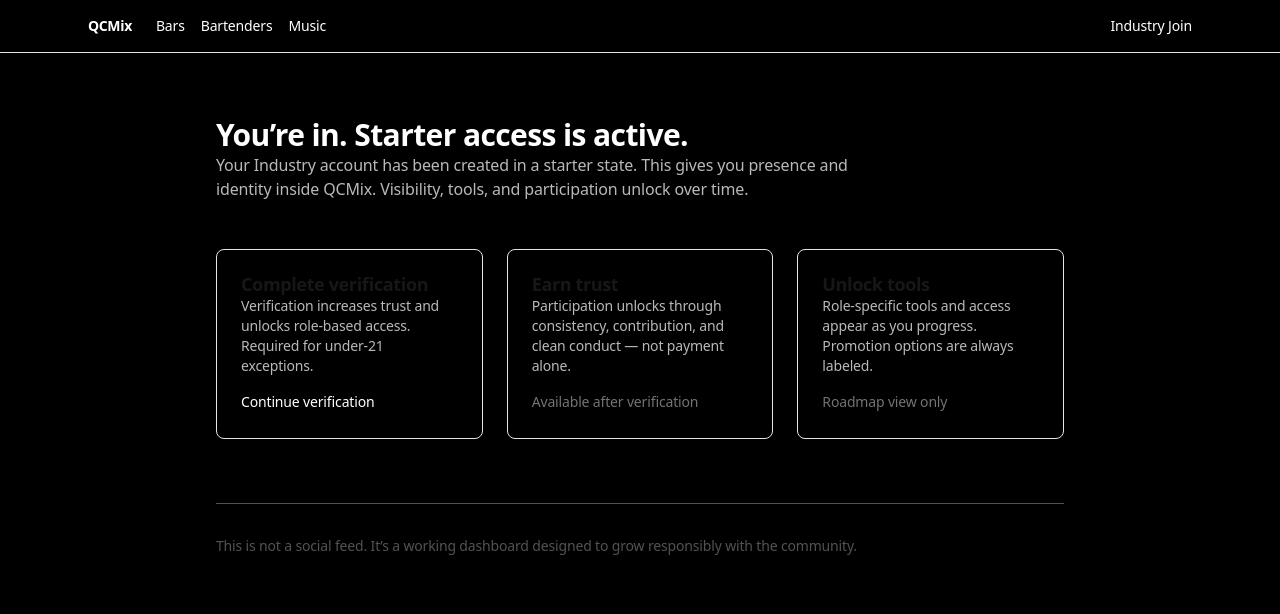
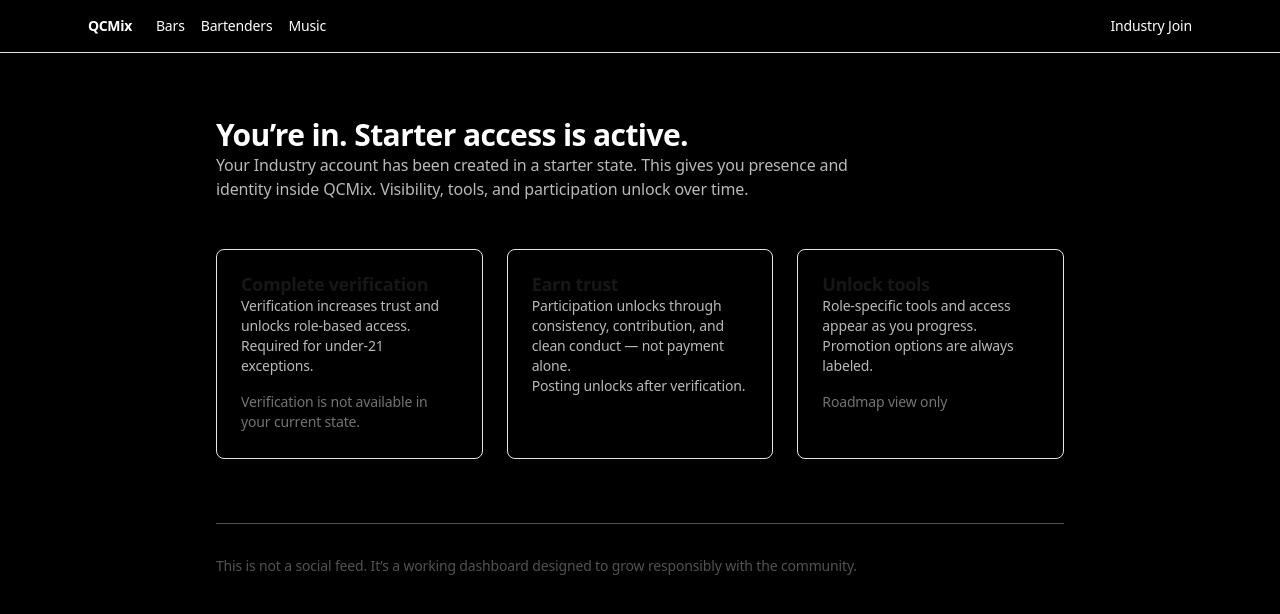
Before and after one commit to QCmix/QCMix.com, a Next.js app: page /industry/welcome in a window 1280 px wide. Shown: the top 614 px of the page. Built offline with nearby package versions, Linux system fonts and the light colour scheme.

Commit message:
Wire softGuard into Industry pages: capability-based access control (non-blocking)

```diff
--- /dev/null
+++ b/app/industry/admin/page.tsx
@@ -0,0 +1,69 @@
+'use client';
+
+import { softGuard } from "@/app/lib/softGuard";
+import { getSessionState } from "@/app/lib/session";
+
+export default function IndustryAdminPage() {
+  // TEMP v1: role/state are placeholders until persistence is wired
+  const role = "owner";      // later: from profile/session
+  const state = getSessionState() ?? "starter";
+
+  const allowed = softGuard({
+    role,
+    state,
+    capability: "admin",
+  });
+
+  if (!allowed) {
+    return (
+      <main className="mx-auto max-w-3xl px-6 py-16">
+        <h1 className="text-xl font-semibold">Restricted</h1>
+        <p className="mt-4 text-sm text-neutral-600">
+          Admin access is limited to trusted reviewers.
+        </p>
+      </main>
+    );
+  }
+
+  return (
+    <main className="mx-auto max-w-3xl px-6 py-16">
+      <header className="mb-12">
+        <h1 className="text-3xl font-semibold tracking-tight">
+          Admin Dashboard
+        </h1>
+        <p className="mt-4 max-w-2xl text-base text-neutral-600">
+          Internal tools for trusted reviewers and moderators.
+        </p>
+      </header>
+
+      <section className="space-y-6">
+        <div className="rounded-lg border border-neutral-200 p-6">
+          <h2 className="text-lg font-medium text-neutral-900">
+            Pending Verifications
+          </h2>
+          <p className="mt-2 text-sm text-neutral-600">
+            Review and approve user verification requests.
+          </p>
+        </div>
+
+        <div className="rounded-lg border border-neutral-200 p-6">
+          <h2 className="text-lg font-medium text-neutral-900">
+            Account Management
+          </h2>
+          <p className="mt-2 text-sm text-neutral-600">
+            View and manage user accounts, states, and restrictions.
+          </p>
+        </div>
+
+        <div className="rounded-lg border border-neutral-200 p-6">
+          <h2 className="text-lg font-medium text-neutral-900">
+            Audit Log
+          </h2>
+          <p className="mt-2 text-sm text-neutral-600">
+            Historical record of verification decisions and account changes.
+          </p>
+        </div>
+      </section>
+    </main>
+  );
+}
--- a/app/industry/welcome/page.tsx
+++ b/app/industry/welcome/page.tsx
@@ -1,6 +1,17 @@
+'use client';
+
 import Link from "next/link";
+import { softGuard } from "@/app/lib/softGuard";
+import { getSessionState } from "@/app/lib/session";
 
 export default function IndustryWelcomePage() {
+  // TEMP v1: role/state are placeholders until persistence is wired
+  const role = "bartender";      // later: from profile/session
+  const state = getSessionState() ?? "starter";
+
+  const canVerify = softGuard({ role, state, capability: "verify" });
+  const canPost = softGuard({ role, state, capability: "post" });
+
   return (
     <main className="mx-auto max-w-4xl px-6 py-16">
       <header className="mb-12">
@@ -23,12 +34,18 @@
             Verification increases trust and unlocks role-based access.
             Required for under-21 exceptions.
           </p>
+          {canVerify ? (
             <Link
               href="/industry/join/verify"
               className="mt-4 inline-flex text-sm font-medium text-neutral-900 underline"
             >
               Continue verification
             </Link>
+          ) : (
+            <span className="mt-4 inline-block text-sm text-neutral-500">
+              Verification is not available in your current state.
+            </span>
+          )}
         </div>
 
         <div className="rounded-lg border border-neutral-200 p-6">
@@ -39,9 +56,16 @@
             Participation unlocks through consistency, contribution,
             and clean conduct — not payment alone.
           </p>
+          {!canPost && (
+            <p className="mt-4 text-sm text-neutral-500">
+              Posting unlocks after verification.
+            </p>
+          )}
+          {canPost && (
             <span className="mt-4 inline-block text-sm text-neutral-500">
-            Available after verification
+              Available now
             </span>
+          )}
         </div>
 
         <div className="rounded-lg border border-neutral-200 p-6">
--- /dev/null
+++ b/app/lib/session.ts
@@ -0,0 +1,19 @@
+/**
+ * Session state utility
+ * TEMP v1: Placeholders until persistence is wired
+ * Later: will read from cookies, auth context, or database
+ */
+
+export type AccountState = 'starter' | 'verified' | 'trusted' | 'restricted' | 'suspended';
+
+export function getSessionState(): AccountState | null {
+  // PLACEHOLDER: Returns null (user not authenticated)
+  // Later: will read from cookies, localStorage, or auth context
+  return null;
+}
+
+export function getSessionRole(): string | null {
+  // PLACEHOLDER: Returns null (role not set)
+  // Later: will read from profile/session
+  return null;
+}
--- /dev/null
+++ b/app/lib/softGuard.ts
@@ -0,0 +1,80 @@
+/**
+ * Capability-based access control
+ * Non-blocking: returns boolean, no redirects
+ * Used for UI gating and soft restrictions
+ */
+
+import type { AccountState } from './session';
+
+export type UserRole = 'patron' | 'bartender' | 'musician' | 'distributor' | 'owner';
+export type Capability = 'verify' | 'post' | 'moderate' | 'admin';
+
+interface AccessRequest {
+  role: string;
+  state: AccountState | null;
+  capability: Capability;
+}
+
+/**
+ * Capability matrix (v1)
+ * Defines who can do what based on role + account state
+ */
+const capabilityMatrix: Record<UserRole, Record<AccountState, Capability[]>> = {
+  patron: {
+    starter: [],
+    verified: ['verify'],
+    trusted: ['verify', 'post'],
+    restricted: [],
+    suspended: [],
+  },
+  bartender: {
+    starter: [],
+    verified: ['verify'],
+    trusted: ['verify', 'post', 'moderate'],
+    restricted: [],
+    suspended: [],
+  },
+  musician: {
+    starter: [],
+    verified: ['verify'],
+    trusted: ['verify', 'post'],
+    restricted: [],
+    suspended: [],
+  },
+  distributor: {
+    starter: [],
+    verified: ['verify'],
+    trusted: ['verify', 'post'],
+    restricted: [],
+    suspended: [],
+  },
+  owner: {
+    starter: [],
+    verified: ['verify'],
+    trusted: ['verify', 'post', 'moderate', 'admin'],
+    restricted: [],
+    suspended: [],
+  },
+};
+
+/**
+ * softGuard: Check if user has capability
+ * Returns boolean (no redirect, no throw)
+ * Safe for client-side gating
+ */
+export function softGuard({ role, state, capability }: AccessRequest): boolean {
+  // No session = no capabilities
+  if (state === null) {
+    return false;
+  }
+
+  const userRole = role as UserRole;
+  const matrix = capabilityMatrix[userRole];
+
+  if (!matrix) {
+    return false;
+  }
+
+  const capabilities = matrix[state] || [];
+  return capabilities.includes(capability);
+}
```
Lines whose indentation alone changed are shown as unchanged.
